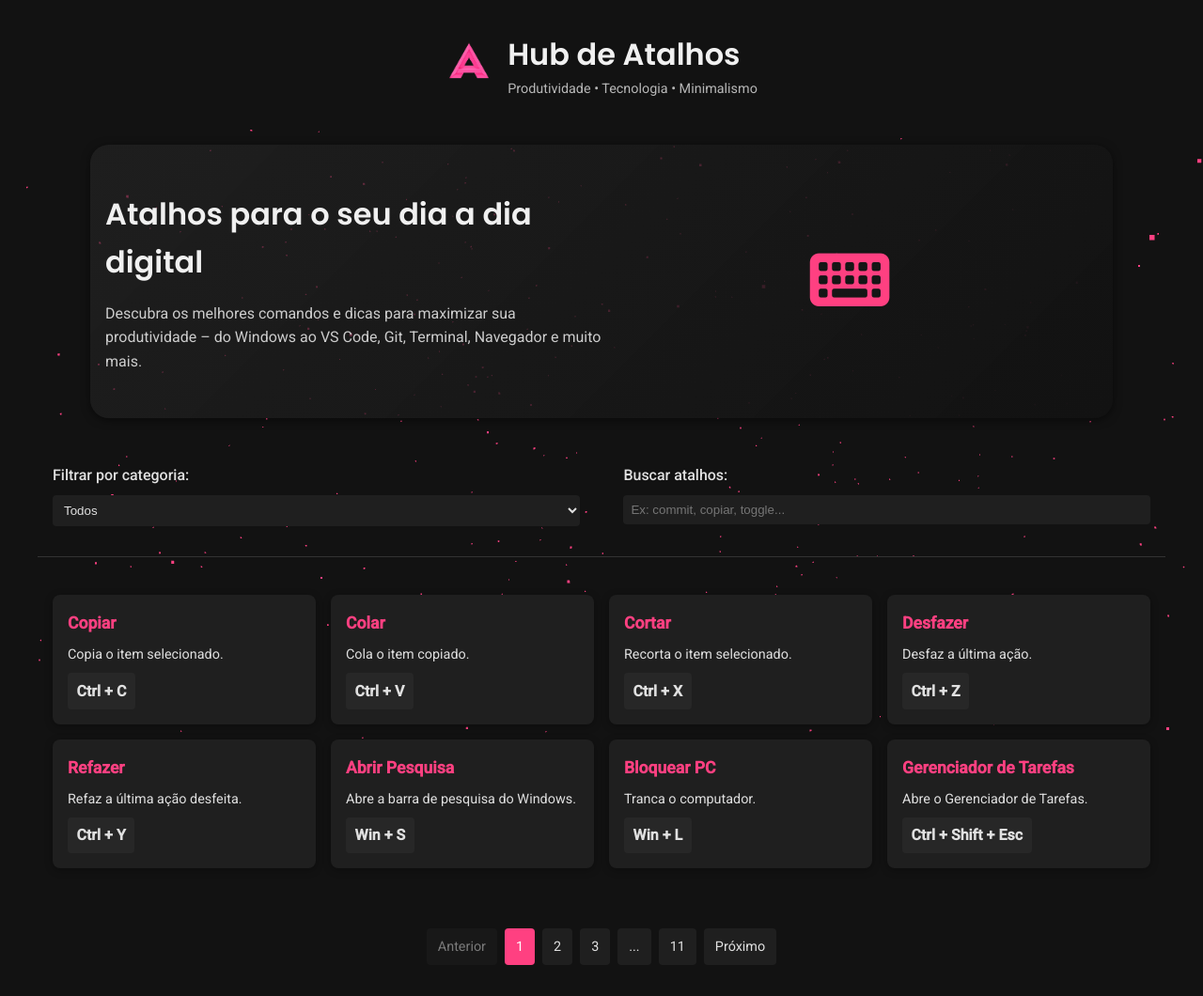
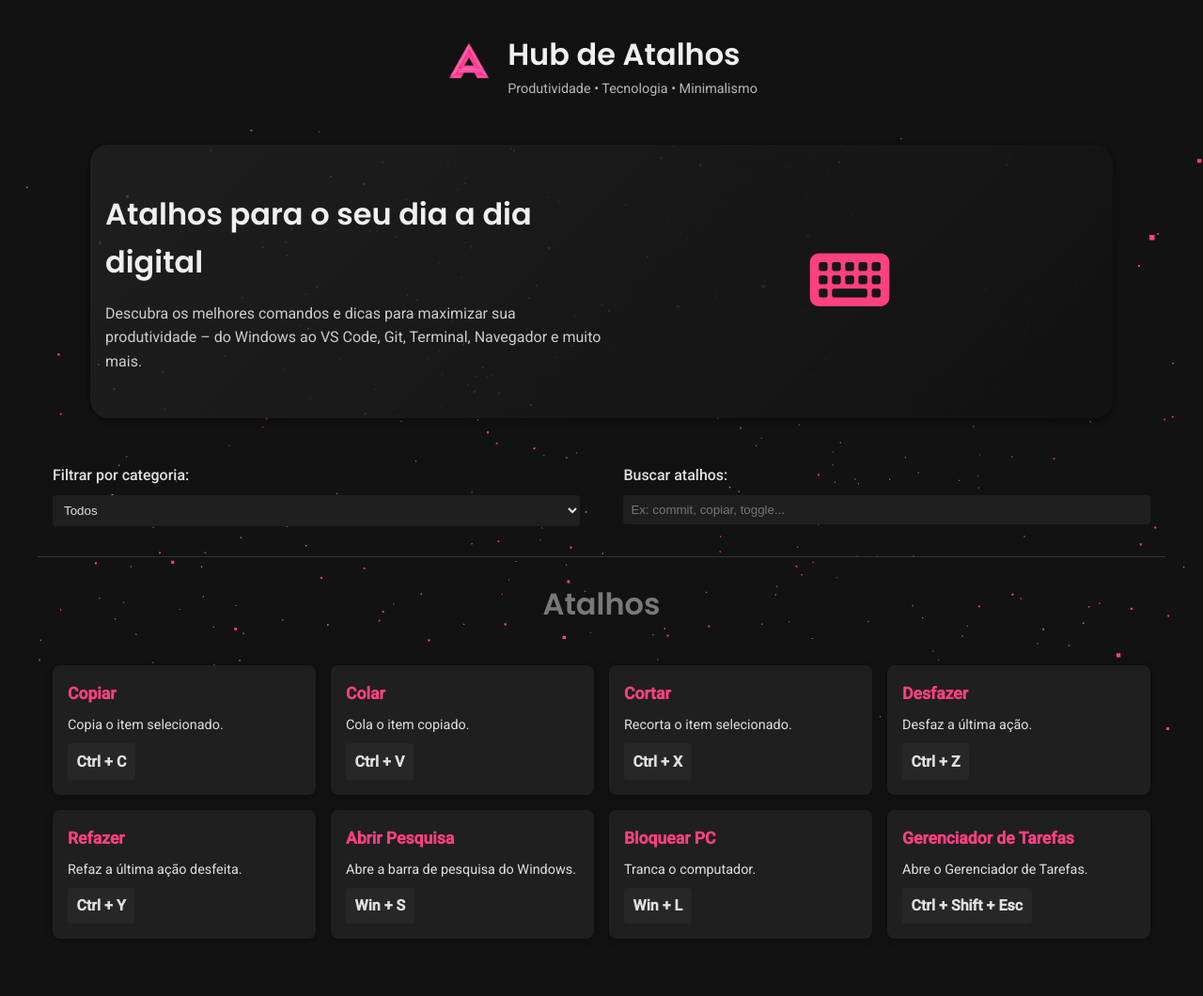
Before and after one commit to Inojoza28/Atalhos, a plain HTML site: page index.html in a window 1280 px wide. Shown: the top 1060 px of the page at 94% size. Drawn offline with nearby package versions, Linux system fonts and the light colour scheme; animation ran at ten frames a second.

Commit message:
Add files via upload

```diff
--- a/css/style.css
+++ b/css/style.css
@@ -163,6 +163,26 @@ header {
         flex-direction: column;
     }
 }
+
+/* h1: Atalhos */
+.section-title {
+    font-family: 'Poppins', sans-serif;
+    font-size: 2rem;
+    text-align: center;
+    margin-bottom: 1.5rem;
+    color: #e0e0e07f;
+}
+
+/* Resposta para caso não encontre nenhum atalho */
+.no-results {
+    text-align: center;
+    background-color: #ff0f0f7b;
+    border-radius: 12px;
+    font-size: 1.2rem;
+    color: #ffffff;
+    margin-top: 2rem;
+}
+
 
 /* Seção de Atalhos */
 .shortcuts {
--- a/index.html
+++ b/index.html
@@ -74,6 +74,8 @@
     </section>
 
     <!-- Seção de Atalhos -->
+    <h1 class="section-title">Atalhos</h1>
+    <!-- Seção de Atalhos -->
     <section class="shortcuts container" id="shortcutsContainer">
         <!-- Os atalhos serão injetados via script.js -->
     </section>
--- a/js/script.js
+++ b/js/script.js
@@ -159,6 +159,16 @@ const paginationContainer = document.getElementById("pagination");
 function renderShortcuts(data) {
     shortcutsContainer.innerHTML = "";
 
+    // Se não houver atalhos para exibir, mostra a mensagem e limpa a paginação
+    if (data.length === 0) {
+      const msg = document.createElement("p");
+      msg.textContent = "Atalho não encontrado.";
+      msg.className = "no-results";
+      shortcutsContainer.appendChild(msg);
+      paginationContainer.innerHTML = "";
+      return;
+    }
+
     const startIndex = (currentPage - 1) * itemsPerPage;
     const endIndex = startIndex + itemsPerPage;
     const paginatedData = data.slice(startIndex, endIndex);
@@ -187,6 +197,7 @@ function renderShortcuts(data) {
 
     renderPagination(data.length);
   }
+
 
 // Função para renderizar paginação inteligente com reticências e ícones no modo mobile
 function renderPagination(totalItems) {
```
Lines whose indentation alone changed are shown as unchanged.
